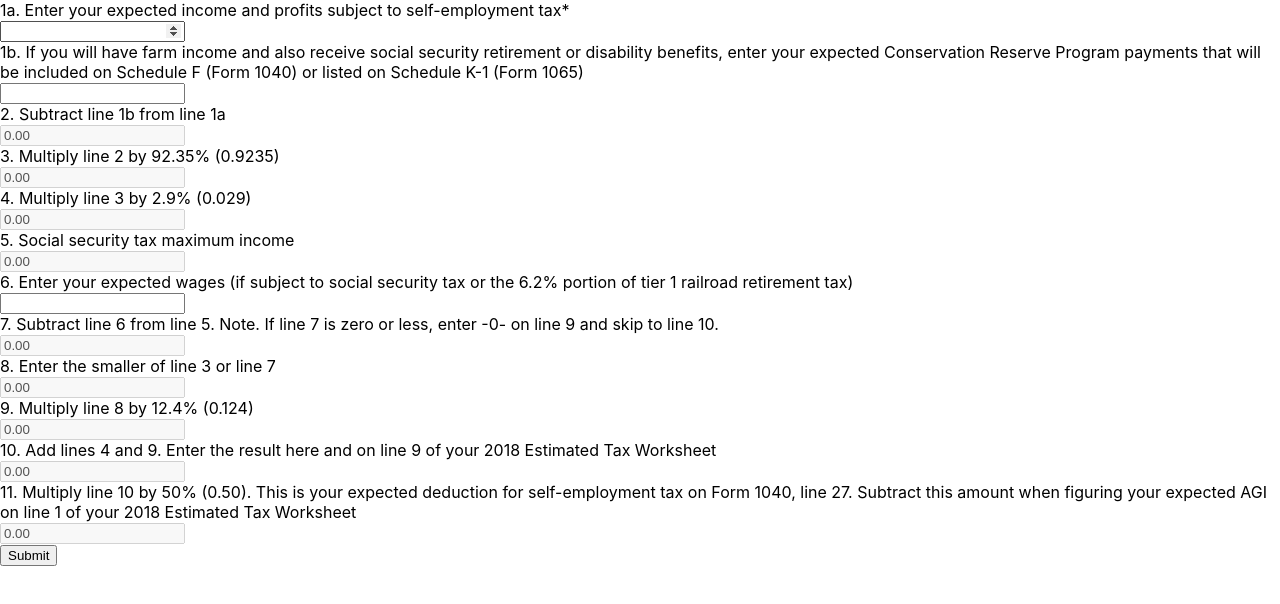
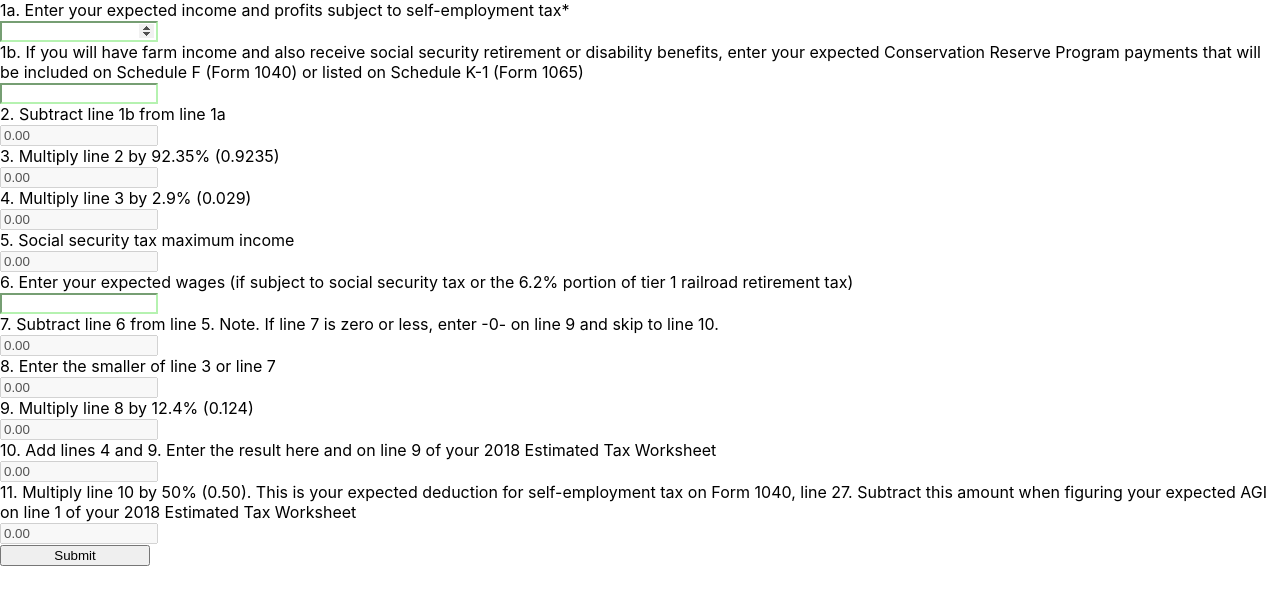
Before and after one commit to tsamb/estimated-tax-calculator, a React (Create React App) app: page / in a window 1280 px wide. Shown: the top 604 px of the page. Built offline with nearby package versions, Linux system fonts and the light colour scheme.

Commit message:
Highlight non computed fields

```diff
--- a/src/App.css
+++ b/src/App.css
@@ -27,8 +27,12 @@
   width: 650px;
 }
 
-.App-field {
+input {
   width: 150px;
+}
+
+input:not([disabled]):not([type="submit"]) {
+  border-color: #b5f2b0;
 }
 
 @keyframes App-logo-spin {
```
